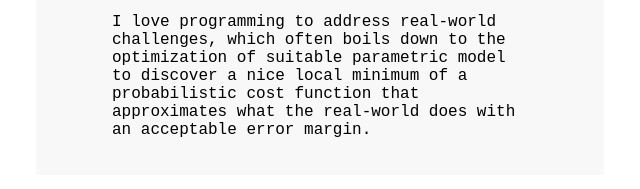
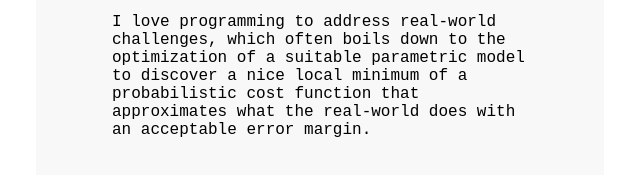
Before and after one commit to mozuysal/mozuysal.github.io, a plain HTML site: page index.html in a window 1280 px wide. Shown: the part 343-532 px from the top of the page, 320-960 px from the left. Drawn offline with Linux system fonts and the light colour scheme; a script that the page names is missing.

Commit message:
fix typo

```diff
--- a/index.html
+++ b/index.html
@@ -29,9 +29,10 @@
         the <a href="https://ceng.iyte.edu.tr">Computer Engineering
         Department</a> of <a href="https://www.iyte.edu.tr">IYTE</a>.</p>
         <p>I love programming to address real-world challenges, which often
-        boils down to the optimization of suitable parametric model to discover
-        a nice local minimum of a probabilistic cost function that approximates
-        what the real-world does with an acceptable error margin.</p>
+        boils down to the optimization of a suitable parametric model to
+        discover a nice local minimum of a probabilistic cost function that
+        approximates what the real-world does with an acceptable error
+        margin.</p>
       </section>
     </main>
 
```
